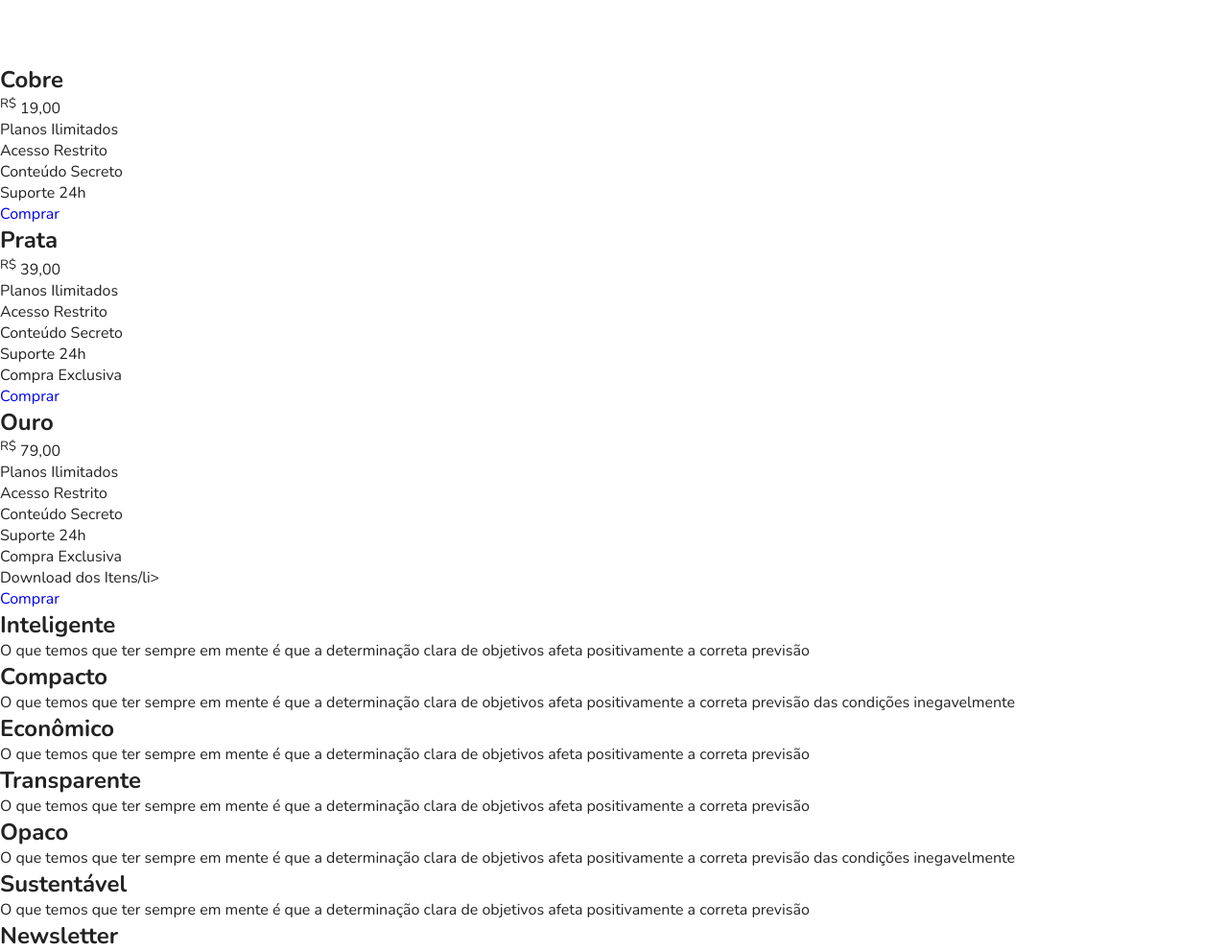
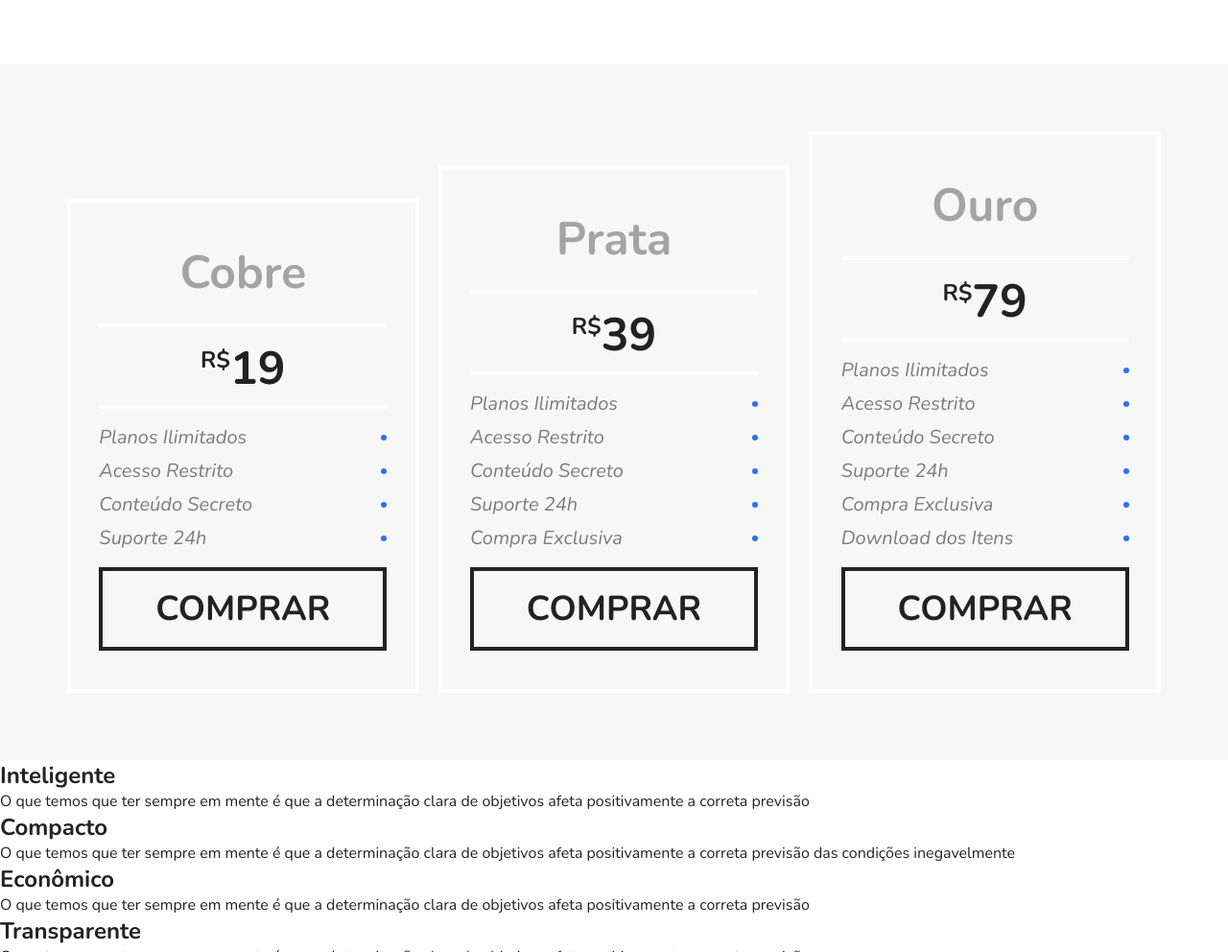
Before and after one commit to eduardonowa/css_flexbox_origamid, a plain HTML site: page index.html in a window 1280 px wide. Shown: the part 1754-2746 px from the top of the page at 96% size. Drawn offline with nearby package versions, Linux system fonts and the light colour scheme.

Commit message:
Feat : Class 3-7 CSS class preco

```diff
--- a/css/style.css
+++ b/css/style.css
@@ -180,3 +180,94 @@ img {
 .blue {
     border-top: 8px solid #66D9EB;
 }
+
+/*PREÇO*/
+
+.preco {
+    background: #f7f7f7;
+    padding: 60px;
+    display: flex;
+    flex-wrap: wrap;
+    align-items: flex-end;
+}
+
+.preco-item {
+    flex: 1 1 260px;
+    border: 4px solid white;
+    padding: 20px;
+    margin: 10px;
+}
+
+.preco-item h2 {
+    font-size: 3em;
+    color: #A4A4A4;
+    text-align: center;
+    margin-top: 20px;
+}
+
+.preco-item span {
+    max-width: 300px;
+    margin: 20px auto;
+    display: block;
+    text-align: center;
+    font-weight: bold;
+    padding: 10px 0 5px 0;
+    border-top: 4px solid white;
+    border-bottom: 4px solid white;
+    font-size: 3em;
+}
+
+.preco-item sup {
+    font-size: 1.5rem;
+}
+
+.preco-item ul {
+    max-width: 300px;
+    margin: 20px auto;
+    font-size: 1.25em;
+    line-height: 1;
+    font-style: italic;
+    color: #7C7C7C;
+}
+
+.preco-item li {
+    display: flex;
+    justify-content: space-between;
+    align-items: center;
+    margin-bottom: 15px;
+}
+
+.preco-item li::after {
+    content: '';
+    display: block;
+    width: 6px;
+    height: 6px;
+    background: #2c70ff;
+    border-radius: 50%;
+}
+
+.preco-item a {
+    max-width: 300px;
+    display: block;
+    margin: 20px auto;
+    border: 4px solid;
+    color: #222222;
+    text-transform: uppercase;
+    font-weight: bold;
+    font-size: 2.25em;
+    padding: 15px 0;
+    text-align: center;
+}
+
+@media (max-width: 800px) {
+    .preco {
+        padding-left: 10px;
+        padding-right: 10px;
+    }
+    .preco .preco-item:nth-child(3){
+        order: -2;
+    }
+    .preco .preco-item:nth-child(2){
+        order: -1;
+    }
+}
--- a/index.html
+++ b/index.html
@@ -28,7 +28,7 @@
                 <ul>
                     <li><a href="#sobre">Sobre</a></li>
                     <li><a href="#produtos">Produtos</a></li>
-                    <li><a href="#preço">Preço</a></li>
+                    <li><a href="#preco">Preço</a></li>
                     <li><a href="#qualidade">Qualidade</a></li>
                 </ul>
             </nav>
@@ -71,10 +71,10 @@
         </div>
     </section>
 
-    <section class="preço" id="preco">
+    <section class="preco" id="preco">
         <div class="preco-item">
             <h2>Cobre</h2>
-            <span><sup>R$</sup> 19,00</span>
+            <span><sup>R$</sup>19</span>
             <ul>
                 <li>Planos Ilimitados</li>
                 <li>Acesso Restrito</li>
@@ -86,7 +86,7 @@
 
         <div class="preco-item">
             <h2>Prata</h2>
-            <span><sup>R$</sup> 39,00</span>
+            <span><sup>R$</sup>39</span>
             <ul>
                 <li>Planos Ilimitados</li>
                 <li>Acesso Restrito</li>
@@ -99,14 +99,14 @@
 
         <div class="preco-item">
             <h2>Ouro</h2>
-            <span><sup>R$</sup> 79,00</span>
+            <span><sup>R$</sup>79</span>
             <ul>
                 <li>Planos Ilimitados</li>
                 <li>Acesso Restrito</li>
                 <li>Conteúdo Secreto</li>
                 <li>Suporte 24h</li>
                 <li>Compra Exclusiva</li>
-                <li>Download dos Itens/li>
+                <li>Download dos Itens</li>
             </ul>
             <a href="#">Comprar</a>
         </div>
```
